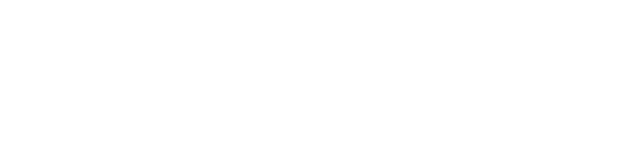
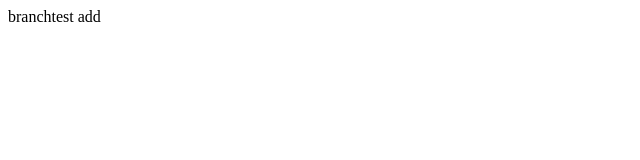
Before and after one commit to Jett3J/Test, a plain HTML site: page index.html in a window 1280 px wide. Shown: the whole page, without its empty margins (0-640 px from the left). Drawn offline with Linux system fonts and the light colour scheme.

Commit message:
branchtest

```diff
--- a/index.html
+++ b/index.html
@@ -7,6 +7,6 @@
     <title>Document</title>
 </head>
 <body>
-
+    branchtest add
 </body>
 </html>
```
